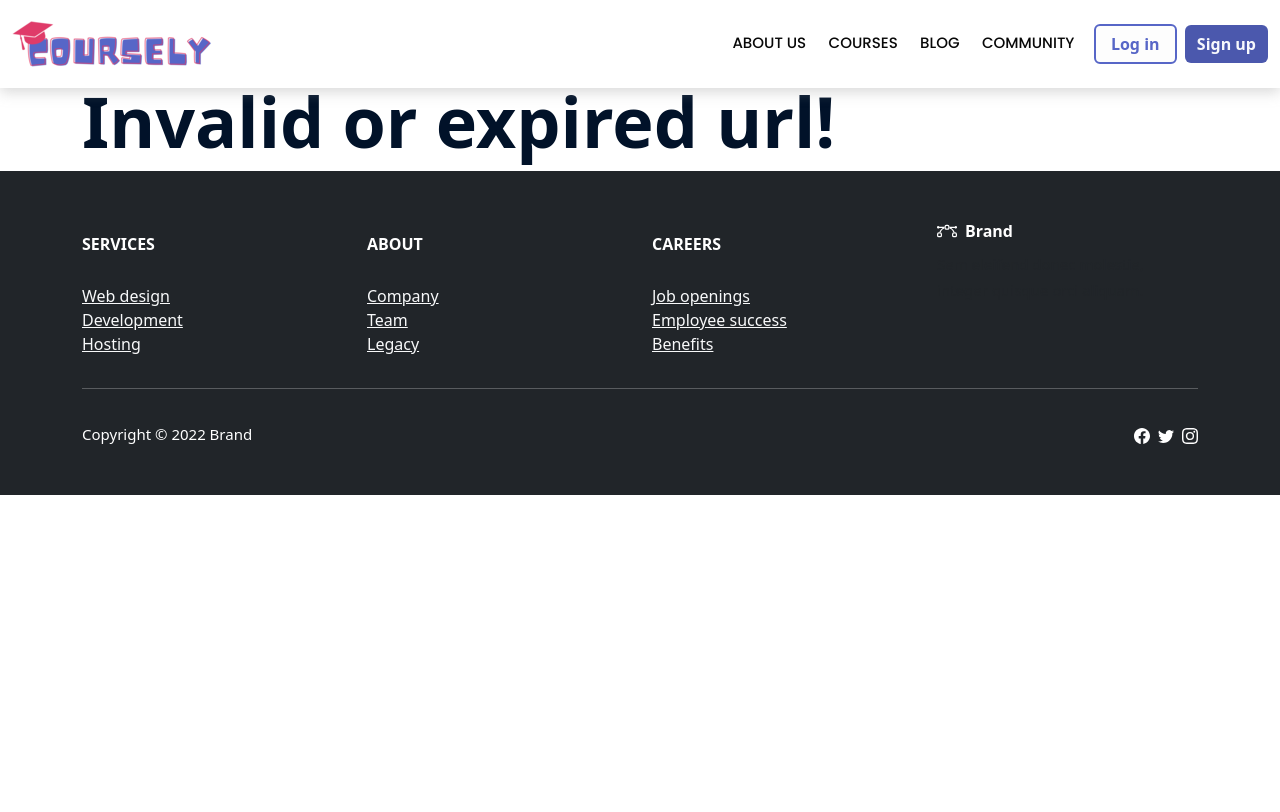
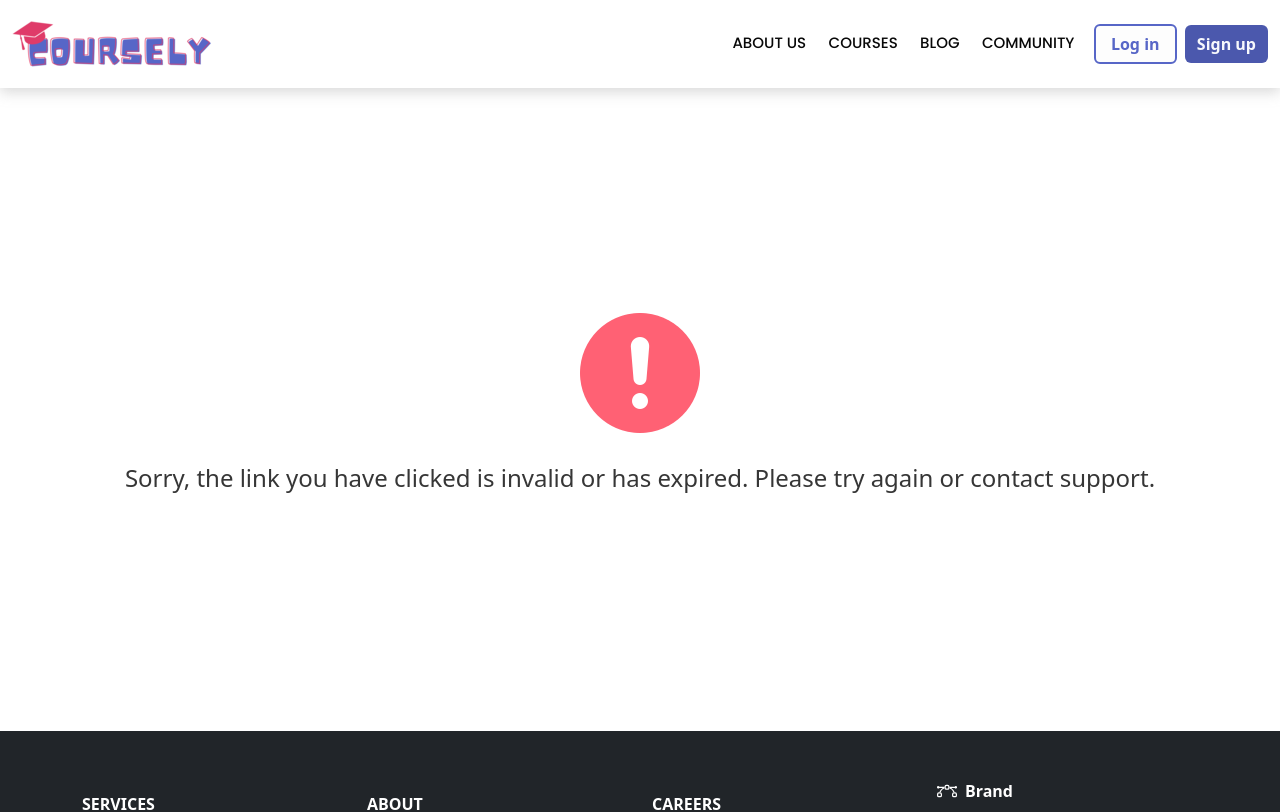
Before and after one commit to ashpeak/Progify, a React (Create React App) app in the folder client/: page /users/1/verify/1 in a window 1280 px wide. Shown: the top 812 px of the page. Built offline with nearby package versions, Linux system fonts and the light colour scheme; no server answers.

Commit message:
improved ui verify page

```diff
--- a/client/src/components/EmailVerify.js
+++ b/client/src/components/EmailVerify.js
@@ -1,20 +1,29 @@
 import axios from 'axios';
 import React, { useState, useEffect } from 'react';
 import { Link, useParams } from 'react-router-dom';
+import HashLoader from "react-spinners/HashLoader";
+
+import expired from "../img/expired.png";
 
 const EmailVerify = () => {
 
     const [validUrl, setValidUrl] = useState(false);
+    const [loading, setLoading] = useState(true);
+
     const params = useParams();
 
     const verifyEmailUrl = async () => {
         try {
             const url = `/api/users/${params.id}/verify/${params.token}`;
 
-            await axios.get(url);
-            setValidUrl(true);
+            const response = await axios.get(url);
+
+            if (response.status === 200) {
+                setLoading(false);
+                setValidUrl(true);
+            }
         } catch (error) {
-            console.log(error);
+            setLoading(false);
             setValidUrl(false);
         }
     }
@@ -25,10 +34,24 @@ const EmailVerify = () => {
 
     return (<>
         <div className='container'>
-            {validUrl ? <>
-                <h1>Email verified!</h1>
-                <Link to={'/login'}><button className='btn my-btn'>Login</button></Link>
-            </> : <h1>Invalid or expired url!</h1>}
+            {loading ? <div className='load-msg' style={{ height: "80vh" }}>
+                <HashLoader
+                    color={"#0102ff"}
+                    size={60}
+                    aria-label="Processing"
+                    data-testid="loader"
+                />
+                <br />
+                <h4 style={{ color: "#363636" }}>Processing your request... Please wait.</h4></div> : <div className='load-msg' style={{ height: "80vh" }}>
+                {validUrl ? <>
+                    <i className="fa-solid fa-circle-check" style={{ color: "#5cdc5a", fontSize: "120px" }}></i>
+                    <br />
+                    <h4>Your email has been verified successfully. Welcome aboard!</h4>
+                    <span>Go to <Link to={'/login'}>Login</Link></span>
+                </> : <>
+                    <img src={expired} alt='expired' />
+                    <br />
+                    <h4 style={{ color: "#363636" }}>Sorry, the link you have clicked is invalid or has expired. Please try again or contact support.</h4></>}</div>}
         </div>
     </>);
 }
--- a/client/src/index.css
+++ b/client/src/index.css
@@ -1314,6 +1314,7 @@ p {
   flex-direction: column;
   align-items: center;
   text-align: center;
+  justify-content: center;
 }
 
 /* 17. Password reset end */
```
Also changed, not shown: 7 other files (tests, documents, lock files or other folders).
